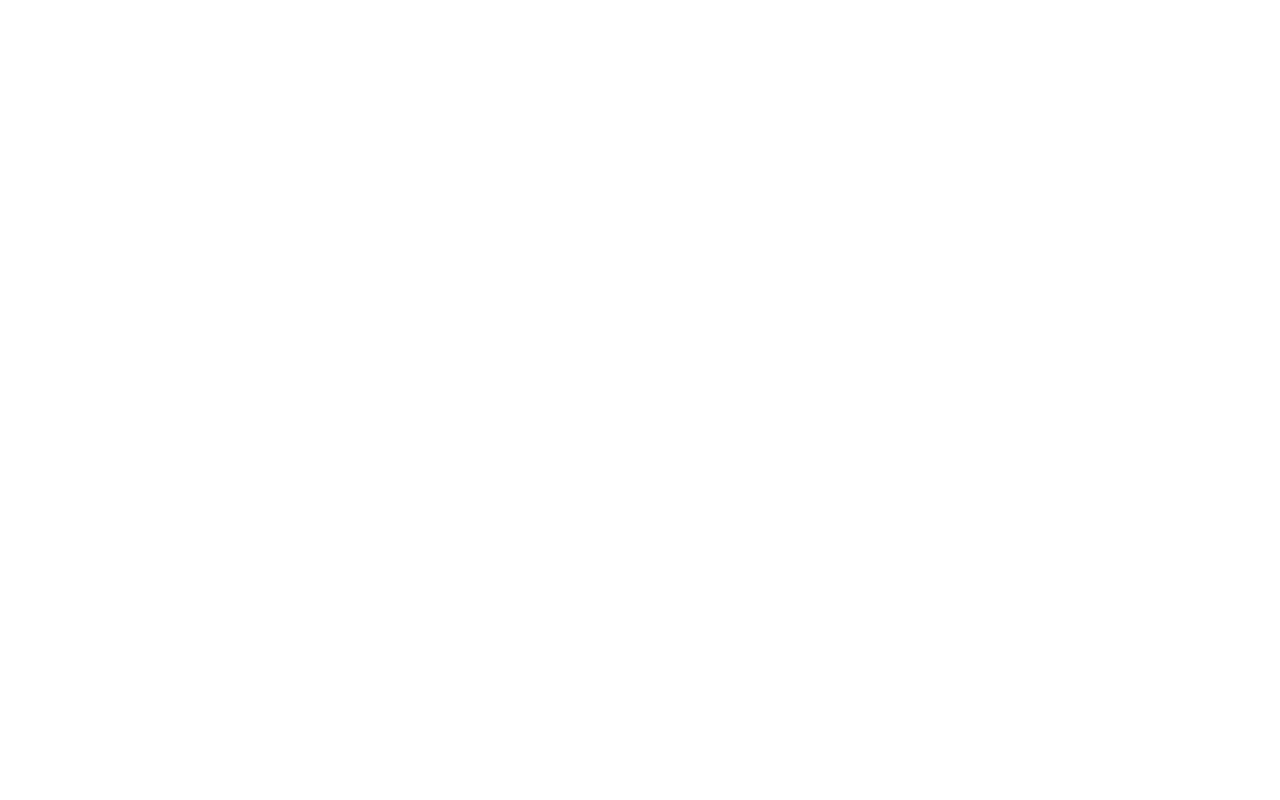
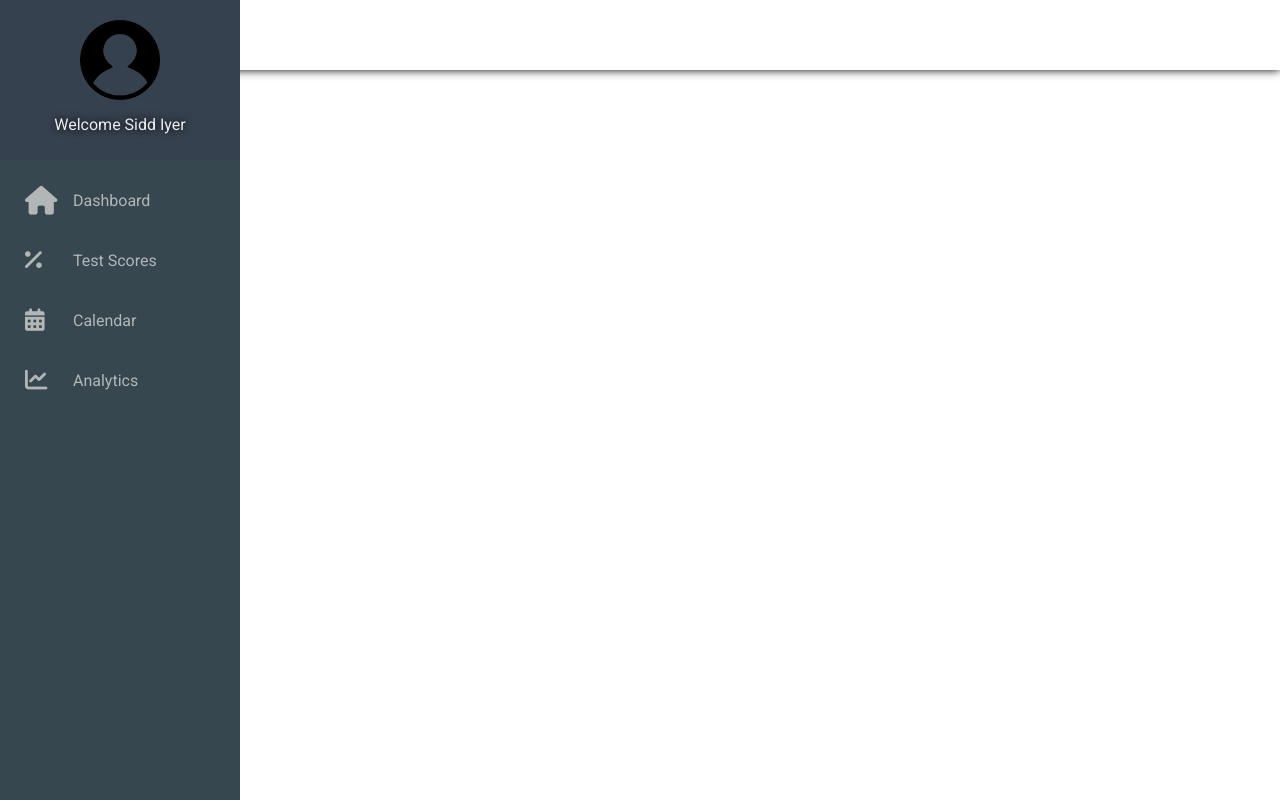
Before and after one commit to sahilmorchi/flux-planner, a plain HTML site: page newpage.html in a window 1280 px wide. Drawn offline with Linux system fonts and the light colour scheme.

Commit message:
new page
check out newpage it is the new mainpage based on the google one

```diff
--- a/newpage.html
+++ b/newpage.html
@@ -0,0 +1,56 @@
+<html>
+    <head>
+        <link href="styletest.css" rel="stylesheet">
+        <script src="https://use.fontawesome.com/470f638731.js"></script>
+        <link href="https://fonts.googleapis.com/css?family=Roboto" rel="stylesheet">
+        <link href="images/flux.png" rel="icon">
+    </head>
+    <body>
+        <!-- NAVIGATION BARS -->
+        <div class="navBar">
+            <div class="profile">
+                <img class="pic" src="images/user2.png">
+                <div class="desc">Welcome <span class="name">Sidd Iyer</span></div>
+            </div>
+            <div class="navigation">
+                <table class="navTable">
+                    <tr>
+                        <td class="larger icon">
+                            <i class="fa fa-home" aria-hidden="true"></i>
+                        </td>
+                        <td>
+                            Dashboard
+                        </td>
+                    </tr>
+                     <tr>
+                        <td class="icon">
+                            <i class="fa fa-percent" aria-hidden="true"></i>
+                        </td>
+                        <td>
+                            Test Scores
+                        </td>
+                    </tr>
+                     <tr>
+                        <td class="icon">
+                            <i class="fa fa-calendar" aria-hidden="true"></i>
+                        </td>
+                        <td>
+                            Calendar
+                        </td>
+                    </tr>
+                     <tr>
+                        <td class="icon">
+                            <i class="fa fa-line-chart" aria-hidden="true"></i>
+                        </td>
+                        <td>
+                            Analytics
+                        </td>
+                    </tr>
+
+                </table>
+            </div>
+        </div>
+        <div class="shadow overBar"></div>
+    </body>
+
+</html>
--- /dev/null
+++ b/styletest.css
@@ -0,0 +1,103 @@
+body {
+    margin: 0;
+    font-family: 'Roboto', sans-serif;
+}
+
+/*WORD -ATTRIBUTES; YOU CAN ADD THESE TO DO SEPCIFIC THINGS */
+.shadow {
+    box-shadow: 0 0 9px black;
+}
+.larger {
+    font-size: 180%!important;
+}
+
+/*NAVIGATION BARS*/
+.navBar {
+    position: fixed;
+    height: 100%;
+    width: 240;
+    background-color: #37474f;
+    z-index: 1000;
+    overflow: auto;
+}
+.profile {
+    position: relative;
+    height: 160;
+    width: 100%;
+    padding: 0;
+    background-color: #36414f;
+}
+.profile .pic {
+    position: relative;
+    width: 80;
+    height: 80;
+    margin-left: 80;
+    margin-top: 20;
+}
+.profile .desc {
+    text-align: center;
+    color: #eceff1 ;
+    margin-top: 15;
+    text-shadow: 0 0 9px black;
+}
+.name {
+    position: relative;
+    cursor: pointer;
+}
+.name:after{
+  content: '';
+  position: absolute;
+  width: 0; height: 3px;
+  display: block;
+  margin-top: 5px;
+  right: 0;
+  background: #fff;
+  transition: width .2s ease;
+  -webkit-transition: width .2s ease;
+}
+
+.name:hover:after{
+  width: 100%;
+  left: 0;
+  background: #fff;
+}
+.navigation {
+    position: relative;
+    height: calc(100% - 250px);
+    width: 100%;
+}
+.navTable {
+    margin-top: 10;
+    position: relative;
+    width: 100%;
+    border-collapse: collapse;
+}
+.navTable tr {
+    color: #b3b6b7;
+    cursor: pointer;
+    height: 60;
+    transition: background-color .2s, color .2s;
+}
+.navTable td {
+    font-size: 100%;
+}
+.navTable .icon {
+    font-size: 140%;
+    width: 30%;
+    padding-left: 25;
+}
+.navTable tr:hover {
+    background-color: white;
+    color: #37474F;
+}
+
+
+
+
+
+.overBar {
+    height: 70;
+    position: absolute;
+    width: 100%;
+    z-index: 999;
+}
```
Also changed, not shown: index.html (+4 -26 lines), images/flux.png (added), images/user2.png (added), styles.css (line endings or trailing spaces).
